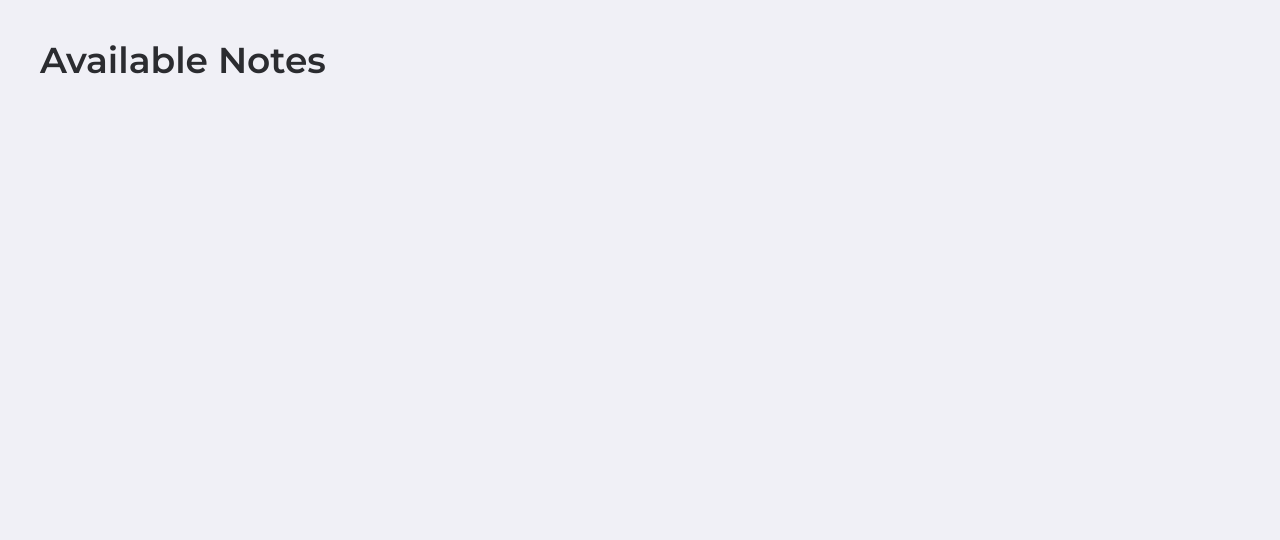
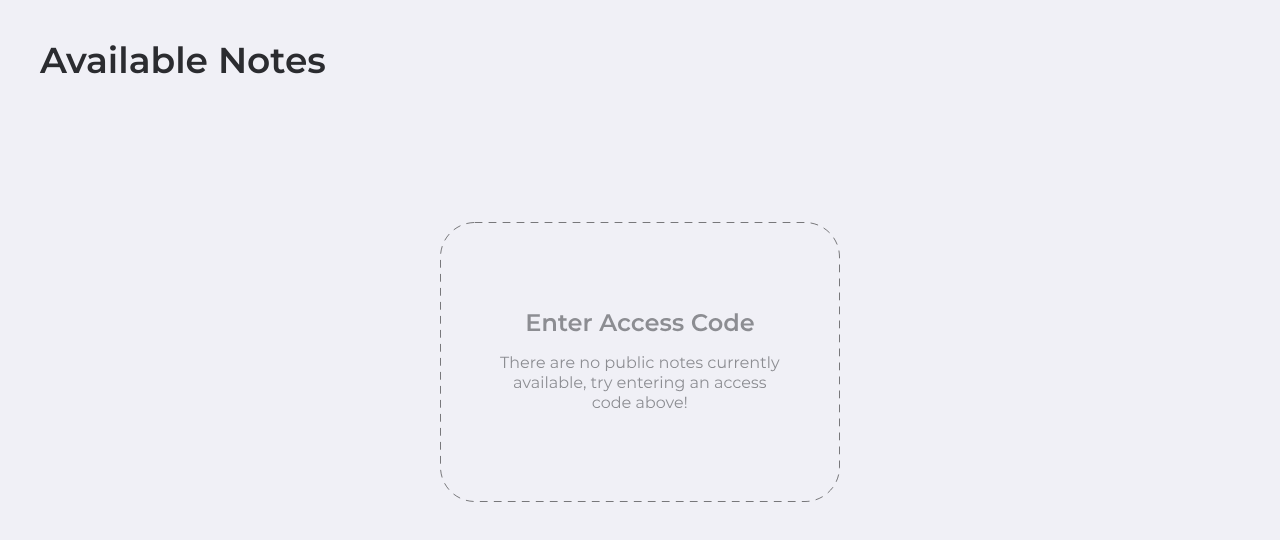
Before and after one commit to kevinuulong/notes, a website: page public/index.html in a window 1280 px wide. Shown: the part 142-682 px from the top of the page. Drawn offline with Linux system fonts and the light colour scheme.

Commit message:
Add empty state
At least temporarily resolves #1

```diff
--- a/public/styles/scss/_mobile.scss
+++ b/public/styles/scss/_mobile.scss
@@ -63,6 +63,13 @@ input {
     grid-template-columns: repeat(auto-fit, $size * 32);
 }
 
+.notesGrid:empty {
+	background-image: url("../../images/emptyStateMobile.svg");
+	height: $size * 28;
+    background-position-x: left;
+	background-repeat: no-repeat;
+}
+
 .note {
 	width: $size * 32;
 	height: $size * 22;
--- a/public/styles/scss/main.scss
+++ b/public/styles/scss/main.scss
@@ -114,6 +114,13 @@ body::before {
     margin-left: 0;
 }
 
+.notesGrid:empty {
+	background-image: url("../../images/emptyState.svg");
+	height: $size * 28;
+	background-position: center;
+	background-repeat: no-repeat;
+}
+
 .purple {
 	background-color: $purple;
 }
```
Also changed, not shown: public/index.html (+1 -3 lines), public/images/emptyState.svg (added), public/images/emptyStateMobile.svg (added), public/styles/css/main.css, 1 other file.
